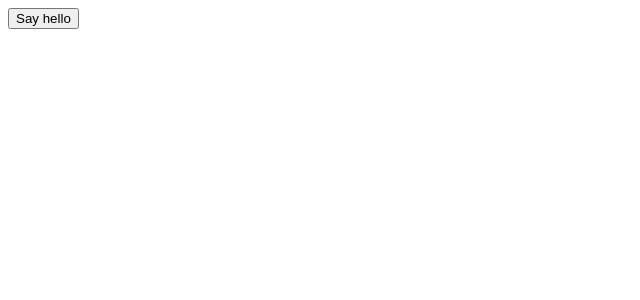
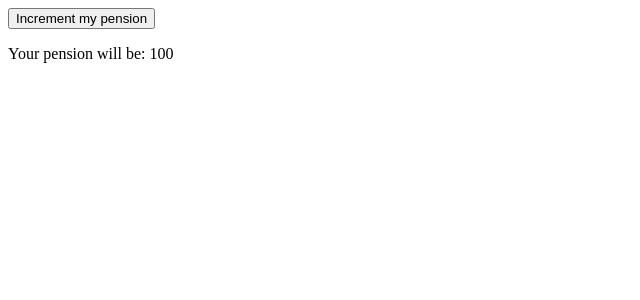
Before and after one commit to Michal-Dziedzinski/Kurs-Vue-3, a Vue app: page / in a window 1280 px wide. Shown: the top 300 px of the page, without its empty margins (0-640 px from the left). Built offline with nearby package versions, Linux system fonts and the light colour scheme.

Commit message:
Code after 2 episode - ref

```diff
--- a/src/components/MyAwsomeComponent.vue
+++ b/src/components/MyAwsomeComponent.vue
@@ -1,22 +1,25 @@
 <template>
   <div>
-    <button @click="sayHello">Say hello</button>
+    <button @click="incrementPension">Increment my pension</button>
+    <p>Your pension will be: {{pension}}</p>
   </div>
 </template>
 
 <script>
+import { ref } from "vue";
+
 export default {
   name: "MyAwsomeComponent",
   setup() {
-    function sayHello() {
-      const welcomeText = "Siema, co tam?";
-      console.log(addExclamationMark(welcomeText));
+    const pension = ref(100);
+
+    console.log(pension);
+
+    function incrementPension() {
+      pension.value++;
     }
 
-    function addExclamationMark(text) {
-      return `${text}!`;
-    }
-    return { sayHello };
+    return { pension, incrementPension };
   }
 };
 </script>
```
